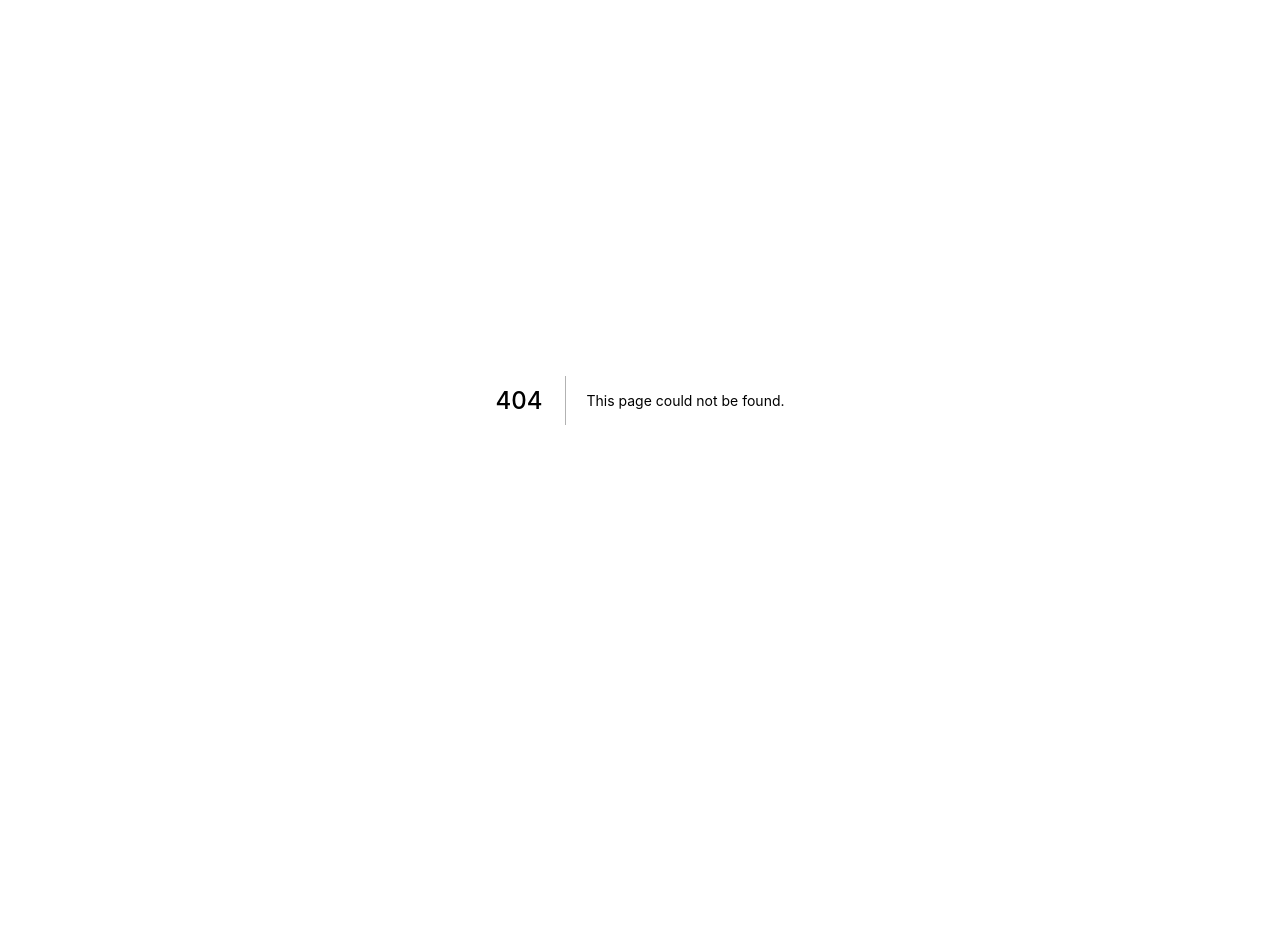
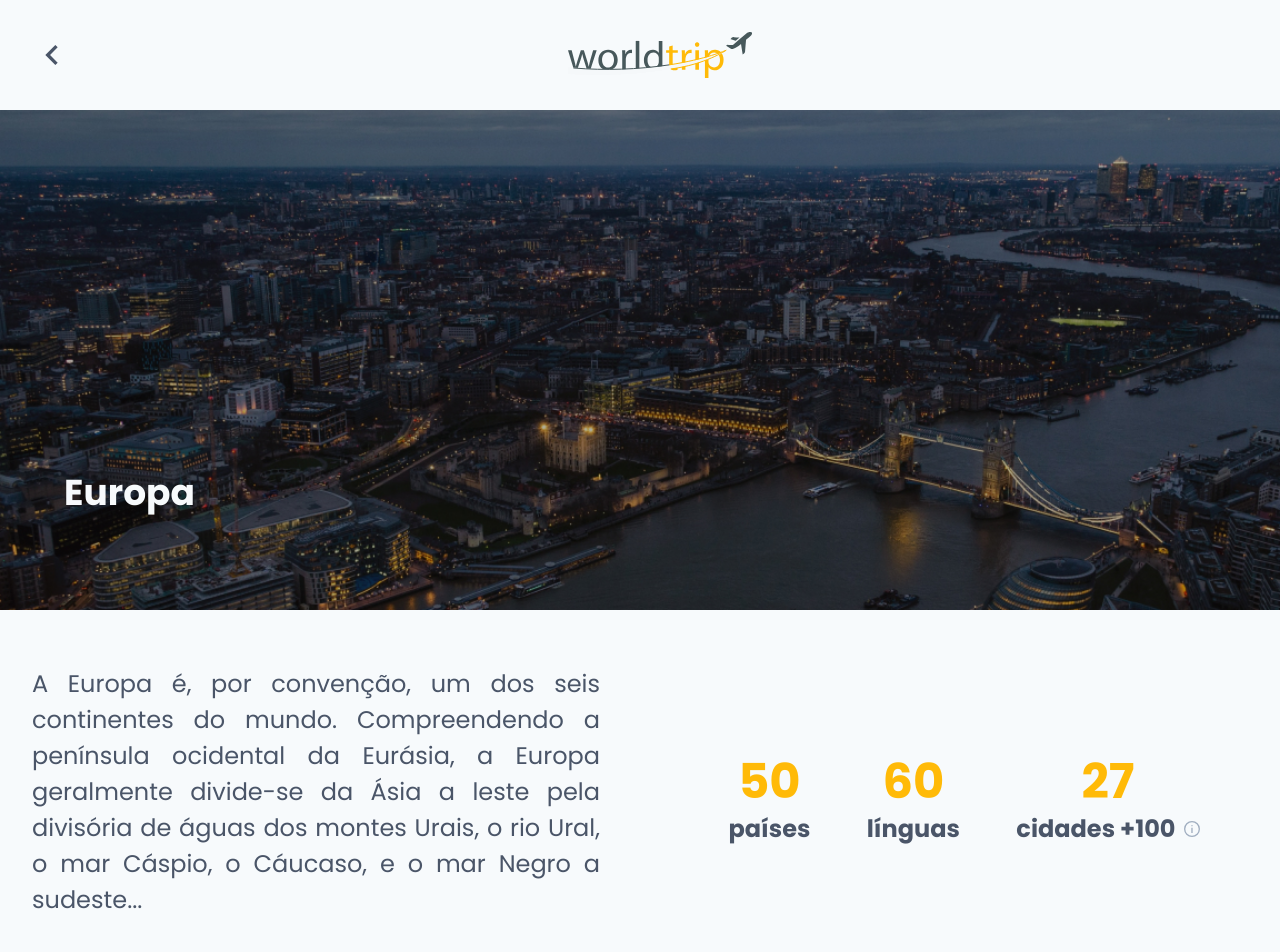
Before and after one commit to bruno0907/worldtrip-ignite, a Next.js app: page /continent/europe in a window 1280 px wide. Before the commit this address had no page. Shown: the top 952 px of the page. Before the commit the page ends 800 px from the top, so only its background shows below. Built offline with nearby package versions, Linux system fonts and the light colour scheme.

Commit message:
feat: added continent page. fixed margins. fixed links

```diff
--- a/package.json
+++ b/package.json
@@ -8,6 +8,7 @@
     "start": "next start"
   },
   "dependencies": {
+    "@chakra-ui/icons": "^1.0.13",
     "@chakra-ui/react": "^1.6.3",
     "@emotion/react": "^11",
     "@emotion/styled": "^11",
--- a/src/components/Header.tsx
+++ b/src/components/Header.tsx
@@ -1,9 +1,24 @@
-import { Flex, Image } from '@chakra-ui/react'
+import { Flex, Image, Link } from '@chakra-ui/react'
+import { useRouter } from 'next/dist/client/router'
+import { ChevronLeftIcon } from '@chakra-ui/icons'
 
 const Header = () => {
+  const { asPath: path, back } = useRouter()
+
   return (
-    <Flex p={["6", "8"]} align="center" justify="center">
-      <Image src="/logo.svg"/>
+    <Flex m="0 auto" w="100%" maxW="1440px" p={["6", "8"]} align="center" justify="center">
+      { path !== '/' ? (
+        <>
+          <ChevronLeftIcon boxSize={10} mr="auto" onClick={back} cursor="pointer" />
+          <Link href="/" mr="auto" >
+            <Image src="/logo.svg"/>
+          </Link>
+        </>
+      ) : (
+        <Link href="/">
+          <Image src="/logo.svg"/>
+        </Link>
+      )}
     </Flex>
 
   )
--- a/src/components/Slide/index.tsx
+++ b/src/components/Slide/index.tsx
@@ -11,7 +11,7 @@ const Slide = () => {
           heading="Europa"
           text="O continente mais antigo."
           bgImage="/slider_banner_europe.jpg"
-          href="/continent"
+          href="/continent/europe"
         />
       </SwiperSlide>
       <SwiperSlide>
--- a/src/components/Slide/slideItem.tsx
+++ b/src/components/Slide/slideItem.tsx
@@ -1,5 +1,4 @@
 import { Link, Image, Box, Heading, Text, Flex } from "@chakra-ui/react"
-
 interface SlideItemProps {
   heading: string;
   text?: string;
@@ -9,7 +8,7 @@ interface SlideItemProps {
 
 const SlideItem = ({ heading, text, bgImage, href }: SlideItemProps) => {
   return (
-    <Link href={href} passHref _hover={{ textDecoration: 'none' }}>
+    <Link href={href} _hover={{ textDecoration: 'none' }}>
       <Flex w="100%" h="100%" position="relative" align="center" justify="center" direction="column">
         <Image src={bgImage} alt="" position="absolute" width="100%" height="100%" objectFit="cover" zIndex="-2"/>
         <Box w="100%" h="100%" bgColor="black" opacity="0.35" position="absolute" zIndex="-1"/>
--- a/src/components/Slide/slideWrapper.tsx
+++ b/src/components/Slide/slideWrapper.tsx
@@ -4,9 +4,6 @@ import { Swiper } from "swiper/react"
 import SwiperCore, { Navigation, Pagination } from "swiper/core";
 
 SwiperCore.use([Navigation, Pagination]);
-
-import './style.module.css'
-
 interface SlideWrapperProps {
   children: ReactNode;
 }
--- a/src/components/Slide/style.module.css
+++ /dev/null
@@ -1,23 +0,0 @@
-.mySwiper
-
-.swiper-container{
-  flex: 1;
-}
-
-.swiper-slide{
-  width: 100%;
-  height: 100%;
-}
-
-.swiper-button-next,
-.swiper-button-prev{
-  color: #FFBA08!important;
-}
-
-.mySwiper .swiper-pagination-bullet{
-  background: #F7FAFC!important;
-}
-
-.swiper-pagination-bullet-active{
-  background: #FFBA08;
-}
--- a/src/pages/api/hello.ts
+++ /dev/null
@@ -1,10 +0,0 @@
-// Next.js API route support: https://nextjs.org/docs/api-routes/introduction
-import type { NextApiRequest, NextApiResponse } from 'next'
-
-type Data = {
-  name: string
-}
-
-export default (req: NextApiRequest, res: NextApiResponse<Data>) => {
-  res.status(200).json({ name: 'John Doe' })
-}
--- /dev/null
+++ b/src/pages/continent/[continent]/index.tsx
@@ -0,0 +1,121 @@
+import { Flex, Link, Image, Box, Text, Heading, SimpleGrid, Avatar, Tooltip } from "@chakra-ui/react";
+import { Header } from "../../../components/Header";
+import { InfoOutlineIcon } from "@chakra-ui/icons"
+import { useRouter } from "next/router";
+
+const cities = ['1', '2', '3', '4', '5']
+
+export default function ContinentPage() {
+  const { asPath: path } = useRouter()
+  return (
+    <Flex direction="column">
+      <Header />
+      <Flex
+        w="100%"
+        h={["150px",
+        "500px"]}
+        p="8"
+        mb="6"
+        bgImage="url('/slider_banner_europe.jpg')"
+        bgSize="cover"
+      >
+        <Flex
+          m="auto"
+          p={["4",
+          "8"]}
+          w="100%"
+          h="100%"
+          maxW="1440px"
+          align={["center",
+          "flex-end"]}
+          justify={["center",
+          "flex-start"]}
+        >
+          <Heading mt={["0", "auto"]} mb={["0", "8"]} color="gray.50">Europa</Heading>
+        </Flex>
+      </Flex>
+      <Flex
+        m="0 auto"
+        w="100%"
+        maxW="1440px"
+        p={["4",
+        "8"]}
+        mb="8"
+        align="center"
+        justify="space-between"
+        direction={["column",
+        "column",
+        "column",
+        "row"]}
+        >
+        <Flex w="100%" mr={["0", "10"]}>
+          <Text textAlign="justify" mb="4" fontSize={["0.9rem", "1.5rem"]}>
+            A Europa é, por convenção, um dos seis continentes do mundo.
+            Compreendendo a península ocidental da Eurásia, a Europa
+            geralmente divide-se da Ásia a leste pela divisória de águas
+            dos montes Urais, o rio Ural, o mar Cáspio, o Cáucaso, e o mar
+            Negro a sudeste...
+          </Text>
+        </Flex>
+        <Flex w="100%" ml={["0", "10"]} justify="space-evenly">
+          <Box align="center" justify="center" p="2">
+            <Heading color="yellow.400" fontSize={["1.5rem", "3rem"]}>50</Heading>
+            <Text fontWeight="700" fontSize={["1.125rem", "1.5rem"]}>países</Text>
+          </Box>
+          <Box align="center" justify="center" p="2">
+            <Heading color="yellow.400" fontSize={["1.5rem", "3rem"]}>60</Heading>
+            <Text fontWeight="700" fontSize={["1.125rem", "1.5rem"]}>línguas</Text>
+          </Box>
+          <Box align="center" justify="center" p="2">
+            <Heading color="yellow.400" fontSize={["1.5rem", "3rem"]}>27</Heading>
+            <Text fontWeight="700" fontSize={["1.125rem", "1.5rem"]}>
+              cidades +100
+              <Tooltip label="Hey, I'm here!" aria-label="A tooltip">
+                <InfoOutlineIcon boxSize="4" ml="2" mb="2px" color="gray.400" />
+              </Tooltip>
+            </Text>
+          </Box>
+        </Flex>
+      </Flex>
+      <Flex m="0 auto" w="100%" maxWidth="1440px" p={["4", "8"]} direction="column">
+        <Heading mb="10">Cidades +100</Heading>
+        <SimpleGrid as="ul"spacing="10" minChildWidth="256px">
+          { cities.map((item, index) => (
+            <Link key={index} href={`${path}/london`} _hover={{ textDecoration: "none" }}>
+              <Box as="li" w="256px" h="279px" borderRadius="4px" overflow="hidden ">
+                <Image
+                  src="https://images.unsplash.com/photo-1533929736458-ca588d08c8be"
+                  alt="Reino Unido"
+                  objectFit="cover"
+                  z-index="100"
+                />
+                <Flex
+                  direction="row"
+                  p="4"
+                  border="1px"
+                  borderColor="yellow.300"
+                  borderBottomLeftRadius="4px"
+                  borderBottomRightRadius="4px"
+                  align="center"
+                  justify="space-between"
+
+                >
+                  <Box>
+                    <Heading mb="3" fontSize="1.25rem">Londres</Heading>
+                    <Text fontSize="0.9rem">Reino Unido</Text>
+                  </Box>
+                  <Avatar
+                    size="sm"
+                    src="https://upload.wikimedia.org/wikipedia/en/a/ae/Flag_of_the_United_Kingdom.svg"
+                    alt="Bandeira Reino Unido"
+                  />
+                </Flex>
+              </Box>
+            </Link>
+
+          ))}
+        </SimpleGrid>
+      </Flex>
+    </Flex>
+  )
+}
--- a/src/pages/index.tsx
+++ b/src/pages/index.tsx
@@ -23,7 +23,7 @@ export default function Home() {
 
       <OptionsSection />
 
-      <Divider w="90px" mb="16" border="2px" borderColor="gray.700"/>
+      <Divider w="90px" mb="16" borderBottomWidth="3px" borderColor="gray.700"/>
 
       <Heading textAlign="center" fontWeight="500" fontSize={["1.25rem", "1.65rem",  "2.25rem"]} mb="10">Vamos nessa?<br/>Então escolha seu continente</Heading>
 
--- a/src/styles/styles.css
+++ b/src/styles/styles.css
@@ -11,6 +11,12 @@
 .swiper-button-prev::after{
   color: #FFBA08;
   font-size: 30px;
+  transition: opacity 150ms;
+}
+
+.swiper-button-prev:hover::after,
+.swiper-button-next:hover::after{
+  filter: opacity(85%);
 }
 
 
```
Also changed, not shown: src/pages/continent/[continent]/[city].tsx (added, +49 -0 lines), 1 other file (tests, documents, lock files or other folders).
